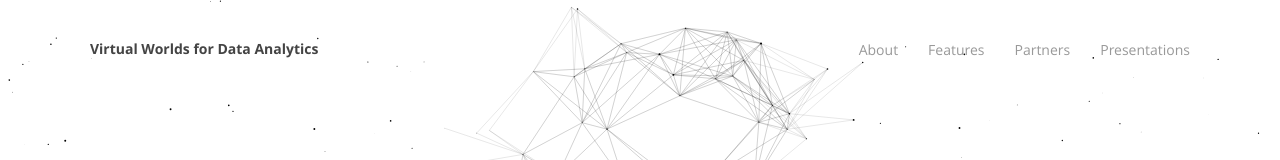
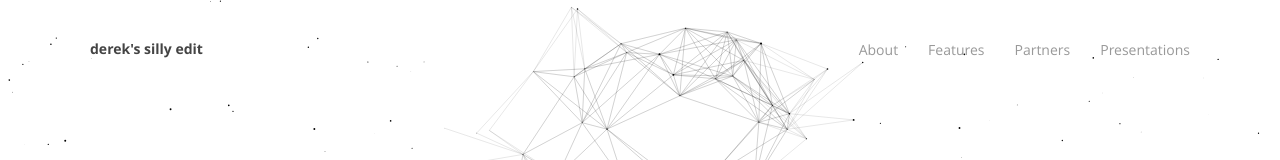
Before and after one commit to derekja/3data_landing, a website: page index.html in a window 1280 px wide. Shown: the top 160 px of the page. Drawn offline with Linux system fonts and the light colour scheme; animation ran at ten frames a second.

Commit message:
derek's title edit

```diff
--- a/index.html
+++ b/index.html
@@ -28,11 +28,13 @@
     <div class="site-header">
       <div class="uk-container uk-container-center">
         <nav class="site-nav-main uk-navbar-attached">
-          <a class="uk-navbar-brand" href="/">Virtual Worlds for Data Analytics</a>
+          <a class="uk-navbar-brand" href="/">derek's silly edit</a>
           <div class="uk-navbar-flip">
             <ul class="uk-navbar-nav uk-hidden-small">
               <li class="">
                 <a href="#about">About</a>
+
+
               </li>
               <li class="">
                 <a href="#features">Features</a>
```
